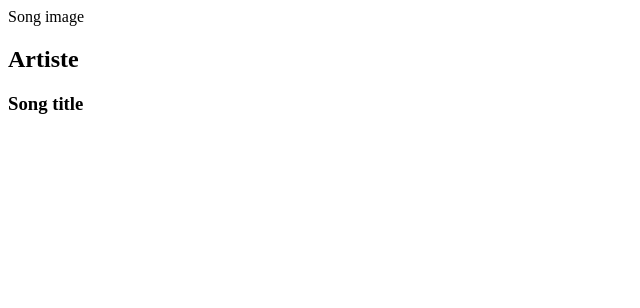
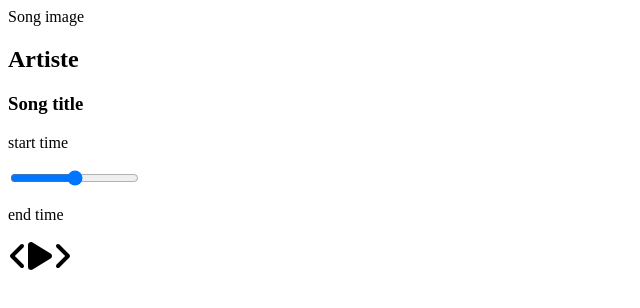
Before and after one commit to Adaaego/tunestream, a React (Create React App) app in the folder tunestream/: page / in a window 1280 px wide. Shown: the top 308 px of the page, without its empty margins (0-640 px from the left). Built offline with nearby package versions, Linux system fonts and the light colour scheme.

Commit message:
creating the player component

```diff
--- a/tunestream/src/App.js
+++ b/tunestream/src/App.js
@@ -1,10 +1,12 @@
 import React from 'react';
-import Song from './Components/Song'
+import Song from './Components/Song';
+import Player from './Components/Player';
 
 function App() {
   return (
     <div className="App">
      <Song />
+     <Player />
     </div>
   );
 }
--- /dev/null
+++ b/tunestream/src/Components/Player.js
@@ -0,0 +1,23 @@
+import React, {useRef} from 'react';
+import { FontAwesomeIcon } from '@fortawesome/react-fontawesome';
+import { faPlay, faPause, faAngleRight, faAngleLeft } from '@fortawesome/free-solid-svg-icons';
+
+const Player = () => {
+    return(
+<div className='player' >
+<div className=' time-control'>
+<p>start time</p>
+<input input type='range'></input>
+<p>end time</p>
+</div>
+
+<div className='play-control'>
+<FontAwesomeIcon className='skip-backward' icon ={faAngleLeft} size = '2x'/>
+<FontAwesomeIcon className='play' icon ={faPlay} size = '2x' />
+<FontAwesomeIcon className='skip-forward' icon ={faAngleRight} size = '2x'/>
+</ div>
+<audio></audio>
+</div>
+)}
+
+export default  Player;
```
